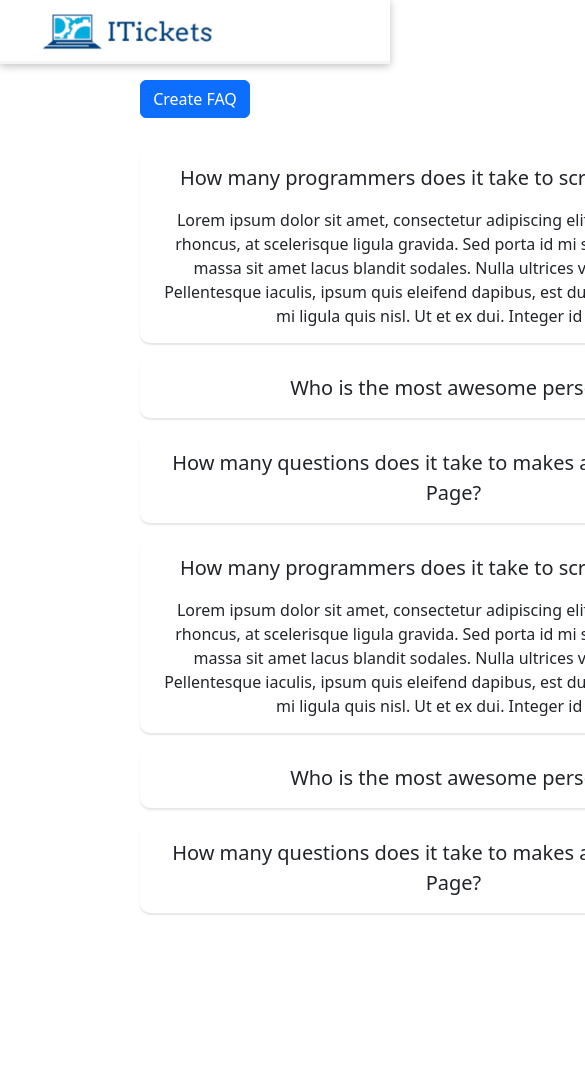
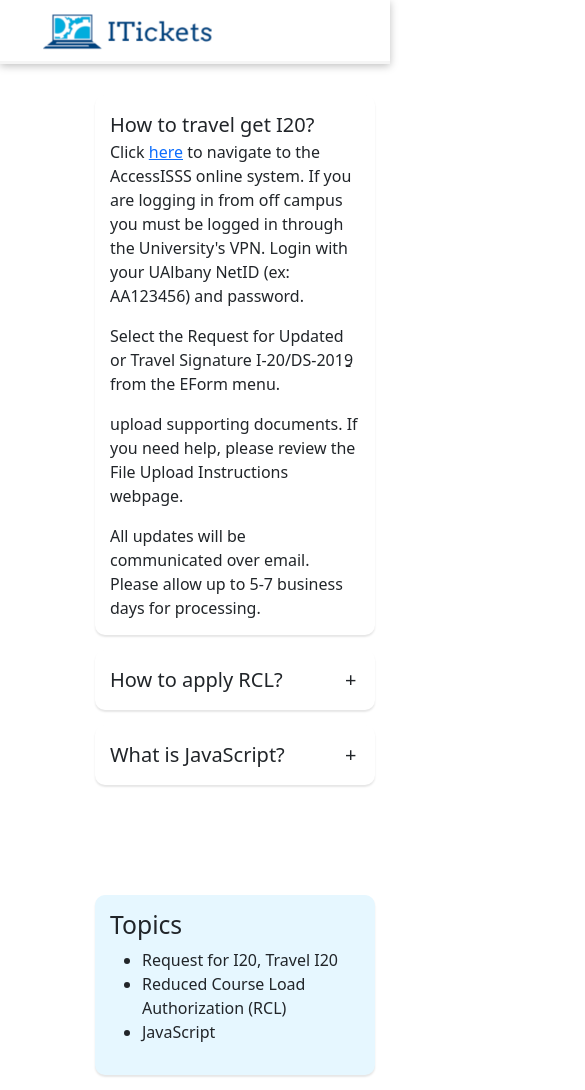
Before and after one commit to sreeyameela/Itickets, a React (Create React App) app in the folder Frontend/: page /faq in a window 390 px wide. Shown: the top 1090 px of the page, 585 px wide, since content can reach past the window. Before the commit the page ends 975 px from the top, so only its background shows below. Built offline with nearby package versions, Linux system fonts and the light colour scheme; the HTML template or start-up script is replaced by a standard one.

Commit message:
changes in FAQ

```diff
--- a/Frontend/src/App.css
+++ b/Frontend/src/App.css
@@ -1,5 +1,5 @@
 .App {
-  text-align: center;
+  /* text-align: center; */
 }
 
 .App-logo {
--- a/Frontend/src/components/Page/FAQ.js
+++ b/Frontend/src/components/Page/FAQ.js
@@ -1,24 +1,22 @@
-import { useState } from 'react';
+import React, { useState, useEffect } from 'react';
 import 'bootstrap/dist/css/bootstrap.min.css';
 import "./Styles.css";
 import Button from 'react-bootstrap/Button';
 import Form from 'react-bootstrap/Form';
 import Modal from 'react-bootstrap/Modal';
-import { Col,Row } from 'react-bootstrap';
+import { Col, Row } from 'react-bootstrap';
 
 function CreateFAQ() {
   const [show, setShow] = useState(false);
+  const [image, setImage] = useState("");
+  const [selectedTopic, setSelectedTopic] = useState(null);
+  const [faqs, setFaqs] = useState([]);
+
   const handleClose = () => setShow(false);
-  const [image, setImage] = useState("");
-  const handleShow = () => {
-    console.log('handleShow called');
-    setShow(true);
-  };
-const  handleChange = (e) => {
+  const handleShow = () => setShow(true);
+  const handleChange = (e) => {
     setImage(e.target.files[0]);
   };
-
-// faq page
 
   const FAQ = ({ faq, index, toggleFAQ }) => {
     return (
@@ -32,42 +30,80 @@ const FAQ = ({ faq, index, toggleFAQ }) => {
       </div>
     );
   };
-  const [faqs, setFaqs] = useState([
+
+  useEffect(() => {
+    const fetchFAQs = async () => {
+      // Replace with your actual logic for fetching FAQs
+      // For example: const response = await fetch('your_api_endpoint');
+      // const data = await response.json();
+      // return data;
+      return [
         {
-      question: "How many programmers does it take to screw a lightbulb?",
-      answer:
-        "Lorem ipsum dolor sit amet, consectetur adipiscing elit. Sed pharetra lorem eu dolor rhoncus, at scelerisque ligula gravida. Sed porta id mi sit amet convallis. Etiam iaculis massa sit amet lacus blandit sodales. Nulla ultrices velit a diam placerat congue. Pellentesque iaculis, ipsum quis eleifend dapibus, est dui eleifend ante, quis fermentum mi ligula quis nisl. Ut et ex dui. Integer id venenatis quam.",
-      open: true
+            topic: "Request for I20, Travel I20",
+            question: "How to travel get I20?",
+            answer: (
+              <>
+              <p>
+                Click <a href="https://accessisss.albany.edu/istart/controllers/start/StartEngine.cfm">here</a> to navigate to the AccessISSS online system. If you are logging in from off campus you must be logged in through the University's VPN. Login with your UAlbany NetID (ex: AA123456) and password.
+                </p >
+                <p>
+                Select the Request for Updated or Travel Signature I-20/DS-2019 from the EForm menu.
+                </p >
+                <p>
+                upload supporting documents. If you need help, please review the File Upload Instructions webpage.
+                </p>
+                All updates will be communicated over email. Please allow up to 5-7 business days for processing.
+              </>
+            ),
+            open: true,
           },
         {
-      question: "Who is the most awesome person?",
-      answer: "You! The viewer!",
-      open: false
+          topic: "Reduced Course Load Authorization (RCL)",
+          question: "How to apply RCL?",
+          answer:(
+            <>
+              <p>
+                Full-time enrollment at the University at Albany is 12 credits for
+                undergraduate students and 9 credits for graduate students...
+                (rest of the existing document)
+              </p>
+              <p>
+                After reviewing the above information, you may submit a Reduced Course
+                Load (RCL) Request EForm:
+              </p>
+              <ol>
+                <li>
+                  <a href="https://accessisss.albany.edu/istart/controllers/start/StartEngine.cfm">
+                    Click here
+                  </a>{" "}
+
+                </li>
+
+              </ol>
+              <p>
+                All updates related to your EForm will be communicated over email.
+                Please allow up to 5-7 business days for processing.
+              </p>
+            </>
+          ),
+          open: false,
         },
         {
-      question:
-        "How many questions does it take to makes a successful FAQ Page?",
-      answer: "This many!",
-      open: false
+          topic: "JavaScript",
+          question: "What is JavaScript?",
+          answer: "JavaScript is a programming language...",
+          open: false,
         },
-    {
-        question: "How many programmers does it take to screw a lightbulb?",
-        answer:
-          "Lorem ipsum dolor sit amet, consectetur adipiscing elit. Sed pharetra lorem eu dolor rhoncus, at scelerisque ligula gravida. Sed porta id mi sit amet convallis. Etiam iaculis massa sit amet lacus blandit sodales. Nulla ultrices velit a diam placerat congue. Pellentesque iaculis, ipsum quis eleifend dapibus, est dui eleifend ante, quis fermentum mi ligula quis nisl. Ut et ex dui. Integer id venenatis quam.",
-        open: true
-      },
-      {
-        question: "Who is the most awesome person?",
-        answer: "You! The viewer!",
-        open: false
-      },
-      {
-        question:
-          "How many questions does it take to makes a successful FAQ Page?",
-        answer: "This many!",
-        open: false
-      }
-  ]);
+      ];
+    };
+
+    const fetchData = async () => {
+      const fetchedFAQs = await fetchFAQs();
+      setFaqs(fetchedFAQs);
+    };
+
+    fetchData();
+  }, []);
 
   const toggleFAQ = (index) => {
     setFaqs(
@@ -83,65 +119,40 @@ const FAQ = ({ faq, index, toggleFAQ }) => {
     );
   };
 
-
   return (
-
-
-    <div className='container' style={{marginTop:"80px"}}>
-    <Button variant="primary" onClick={handleShow}>
-      Create FAQ
-    </Button>
-
-    <Modal show={show} onHide={handleClose} backdrop="static" keyboard={false}>
-      <Modal.Header closeButton>
-        <Modal.Title>Add Query</Modal.Title>
-      </Modal.Header>
-      <Modal.Body>
-        <Form>
-          <Form.Group className="mb-3" controlId="exampleForm.ControlInput1">
-            <Form.Label>Query</Form.Label>
-            <Form.Control
-              type="text"
-              placeholder="Enter the Query"
-              autoFocus
-            />
-          </Form.Group>
-          <Form.Group className="mb-3" controlId="exampleForm.ControlTextarea1">
-            <Form.Label>Answer</Form.Label>
-            <Form.Control as="textarea" rows={3} />
-          </Form.Group>
-          <Form.Group>
-            <Form.Label>Upload Image</Form.Label>
-            <Form.Control type="file" onChange={handleChange} />
-          </Form.Group>
-        </Form>
-      </Modal.Body>
-      <Modal.Footer>
-        <Button variant="secondary" onClick={handleClose}>
-          Close
-        </Button>
-        <Button variant="primary" onClick={handleClose}>
-          Save Changes
-        </Button>
-      </Modal.Footer>
-    </Modal>
-
+   <div className="faq-container" style={{ margin: "80px 0 0 80px" }}>
       <Row>
-      <Col xs={3}></Col>
-      <Col xs={9} md={9} lg={9}>
+        <Col xs={12} md={8} lg={9}>
+          {/* FAQ Section */}
           <div className="faq-list">
             <div className="faqs">
               {faqs.map((faq, index) => (
+                (selectedTopic === null || faq.topic === selectedTopic) && (
                   <FAQ faq={faq} index={index} key={index} toggleFAQ={toggleFAQ} />
+                )
               ))}
             </div>
           </div>
         </Col>
+        <Col xs={12} md={4} lg={3} style={{ marginTop: "80px" }}>
+          {/* Topics Section */}
+          <div className="topics">
+            <h2>Topics</h2>
+            <ul>
+              {[...new Set(faqs.map((faq) => faq.topic))].map((topic, index) => (
+                <li
+                  key={index}
+                  onClick={() => setSelectedTopic(topic)}
+                  style={{ cursor: "pointer" }}
+                >
+                  {topic}
+                </li>
+              ))}
+            </ul>
+          </div>
+        </Col>
       </Row>
     </div>
-
-
-
   );
 }
 
--- a/Frontend/src/components/Page/Styles.css
+++ b/Frontend/src/components/Page/Styles.css
@@ -1,7 +1,7 @@
-.container{
+/* .container{
     margin: 5rem 0rem;
 
-}
+} */
 .rowclass{
     width: 95vw;
 
@@ -165,26 +165,13 @@
 /* fag page styling  */
 
 
-#header{
-
-  grid-area: header;
-}
-#sidebar{
-
-  grid-area: sidebar;
-
-}
-#main{
-
-  grid-area: main;
-}
 
 
 
 .container {
   margin: 2rem auto; /* Center the container horizontally */
 }
-table{
+table {
   border: 1px solid ;
   color: #808080;
   padding:100px;
@@ -364,26 +351,32 @@ header h1 {
   font-weight: 700;
   text-transform: uppercase;
 }
-
-.faqs {
-  width: 100vh;
-  max-width: 768px;
-  margin: 0 auto;
+.faq-container {
+  display: flex;
+  flex-wrap: wrap;
+  justify-content: center;
   padding: 15px;
+  margin: 80px auto 0;
 }
 
 .faqs .faq {
-  margin: 15px;
+  flex: 1;
+  margin: 0 15px 15px 0;
   padding: 15px;
+  min-width: 500px;
+  max-width: 500px;
+  width: 100%;
   background: #fff;
   border-radius: 10px;
   box-shadow: 0px 2px 2px rgba(0, 0, 0, 0.1);
+  transition: margin 0.4s ease;
+  position: relative; /* Add position relative for proper positioning of pseudo-element */
 }
 
 .faqs .faq .faq-question {
-  position: relative;
   font-size: 20px;
-  padding-right: 80px;
+  padding-right: 8%;
+  cursor: pointer;
   transition: all 0.4s ease;
 }
 
@@ -391,7 +384,7 @@ header h1 {
   content: "+";
   position: absolute;
   top: 50%;
-  right: 0px;
+  right: 0;
   transform: translateY(-50%);
   width: 30px;
   height: 30px;
@@ -402,11 +395,7 @@ header h1 {
   opacity: 0;
   max-height: 0;
   overflow: hidden;
-  transition: all 0.2s ease;
-}
-
-.faqs .faq.open .faq-question {
-  margin-bottom: 15px;
+  transition: all 0.4s ease;
 }
 
 .faqs .faq.open .faq-question::after {
@@ -417,3 +406,22 @@ header h1 {
   max-height: 1000px;
   opacity: 1;
 }
+
+.topics {
+  flex: 1;
+  margin-top: 15px;
+  padding: 15px;
+  background: #e6f7ff;
+  border-radius: 10px;
+  box-shadow: 0px 2px 2px rgba(0, 0, 0, 0.1);
+}
+
+/* Media Queries for responsiveness */
+@media (max-width: 768px) {
+  .faqs .faq, .topics {
+    flex: 100%;
+    margin-right: 0;
+    min-width: auto; /* Remove minimum width for smaller screens */
+    max-width: none; /* Remove maximum width for smaller screens */
+  }
+}
```
Lines whose indentation alone changed are shown as unchanged.
